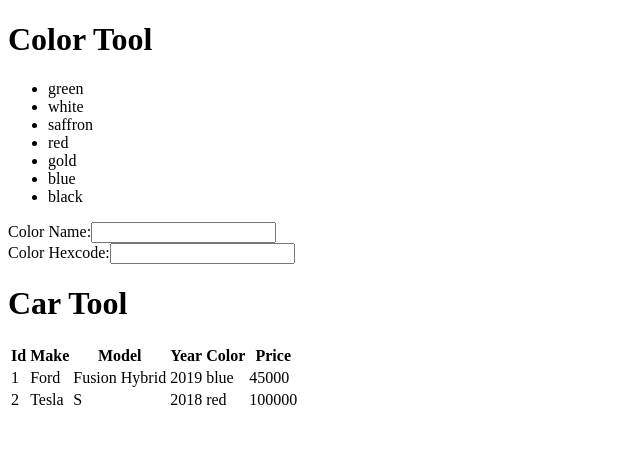
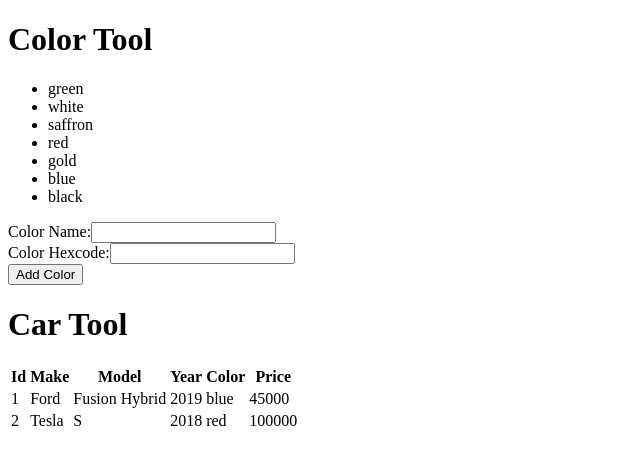
Before and after one commit to t4d-classes/applied-javascript_05172021, a React (Create React App) app in the folder react-app/: page / in a window 1280 px wide. Shown: the top 464 px of the page, without its empty margins (0-640 px from the left). Built offline with nearby package versions, Linux system fonts and the light colour scheme.

Commit message:
add color demo

```diff
--- a/react-app/src/components/ColorTool.js
+++ b/react-app/src/components/ColorTool.js
@@ -1,6 +1,8 @@
 import { useState } from "react";
 
 export const ColorTool = (props) => {
+  const [colors, setColors] = useState([...props.colors]);
+
   const [
     colorForm, // current state date
     setColorForm, // updates the state, and trigger a re-render
@@ -18,6 +20,21 @@ export const ColorTool = (props) => {
     });
   };
 
+  const appendColor = () => {
+    setColors([
+      ...colors,
+      {
+        ...colorForm,
+        id: Math.max(...colors.map((color) => color.id), 0) + 1,
+      },
+    ]);
+
+    setColorForm({
+      name: "",
+      hexcode: "",
+    });
+  };
+
   const headerText = "Color Tool";
 
   console.log(colorForm);
@@ -28,7 +45,7 @@ export const ColorTool = (props) => {
         <h1>{headerText}</h1>
       </header>
       <ul>
-        {props.colors.map((color) => (
+        {colors.map((color) => (
           <li key={color.id}>{color.name}</li>
         ))}
       </ul>
@@ -53,6 +70,9 @@ export const ColorTool = (props) => {
             onChange={change}
           />
         </div>
+        <button type="button" onClick={appendColor}>
+          Add Color
+        </button>
       </form>
     </>
   );
```
Also changed, not shown: react-app/exercises/exercise-5.md (added, +11 -0 lines).
